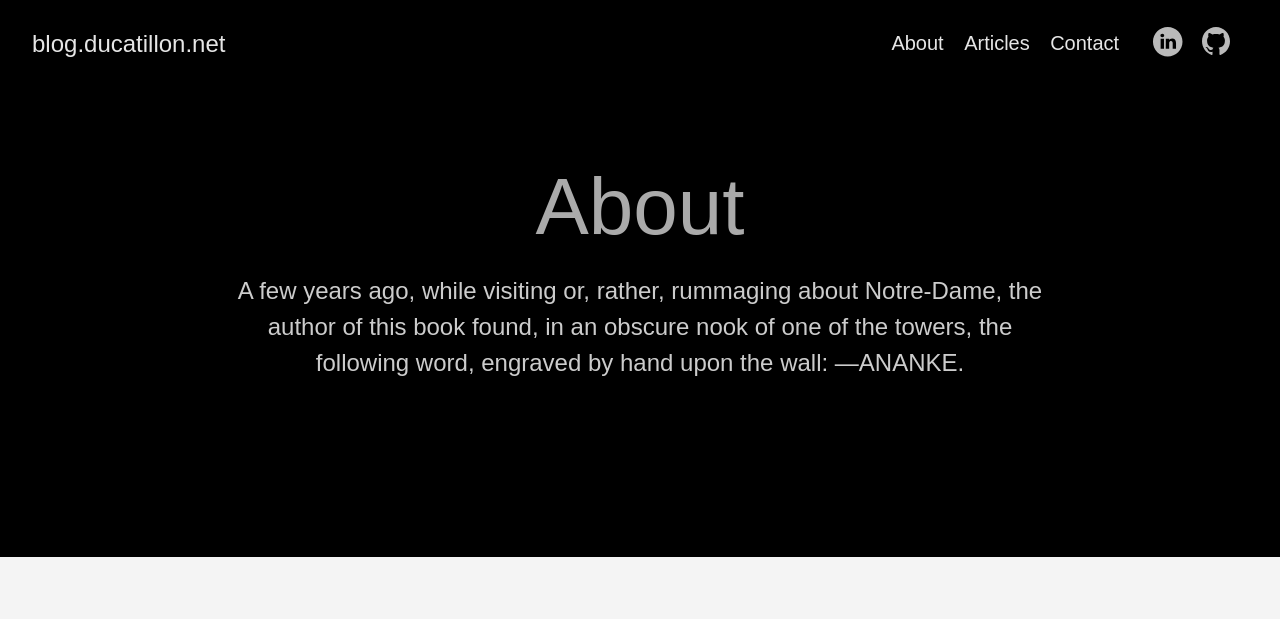
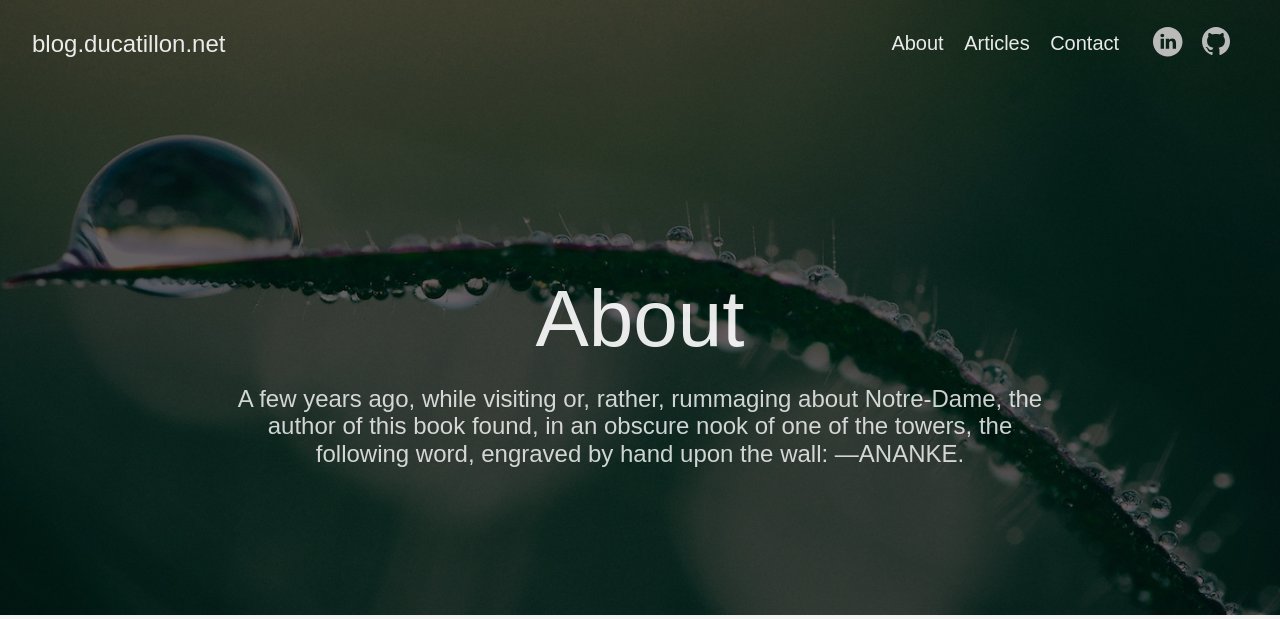
Before and after one commit to francoiducat/francoiducat.github.io, a plain HTML site: page about/index.html in a window 1280 px wide. Shown: the top 619 px of the page. Drawn offline with Linux system fonts and the light colour scheme.

Commit message:
add 2 header images

```diff
--- a/about/index.html
+++ b/about/index.html
@@ -52,8 +52,10 @@
 
 
 
-  <header>
-    <div class="pb3-m pb6-l bg-black">
+
+
+  <header class="cover bg-top" style="background-image: url('https://francoiducat.github.io/images/aaron-burden-Kp9z6zcUfGw-unsplash.jpeg');">
+    <div class="bg-black-60">
       <nav class="pv3 ph3 ph4-ns" role="navigation">
   <div class="flex-l justify-between items-center center">
     <a href="/" class="f3 fw2 hover-white no-underline white-90 dib">
@@ -127,12 +129,12 @@
   </div>
 </nav>
 
-      <div class="tc-l pv3 ph3 ph4-ns">
-        <h1 class="f2 f-subheadline-l fw2 light-silver mb0 lh-title">
+      <div class="tc-l pv4 pv6-l ph3 ph4-ns">
+        <h1 class="f2 f-subheadline-l fw2 white-90 mb0 lh-title">
           About
         </h1>
 
-          <h2 class="fw1 f5 f3-l white-80 measure-wide-l center lh-copy mt3 mb4">
+          <h2 class="fw1 f5 f3-l white-80 measure-wide-l center mt3">
             A few years ago, while visiting or, rather, rummaging about Notre-Dame, the author of this book found, in an obscure nook of one of the towers, the following word, engraved by hand upon the wall: —ANANKE.
           </h2>
 
```
Also changed, not shown: contact/index.html (+1 -1 lines), images/aaron-burden-Kp9z6zcUfGw-unsplash.jpeg (added), images/yoann-boyer-i14h2xyPr18-unsplash.jpeg (added).
